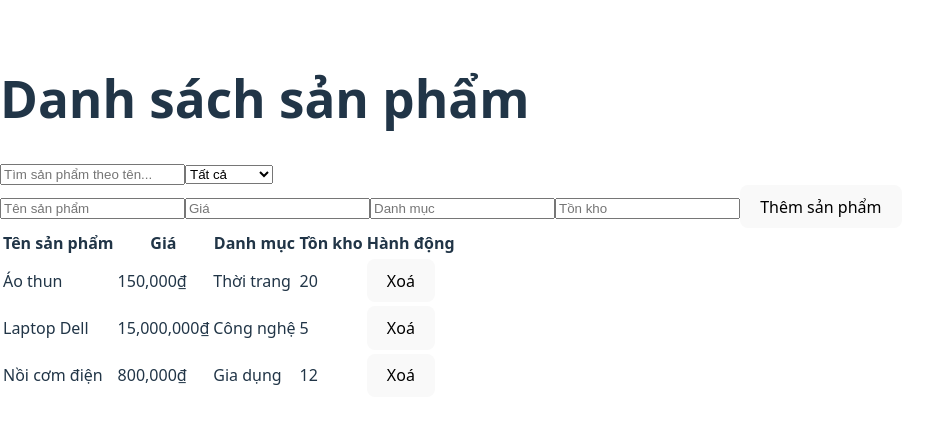
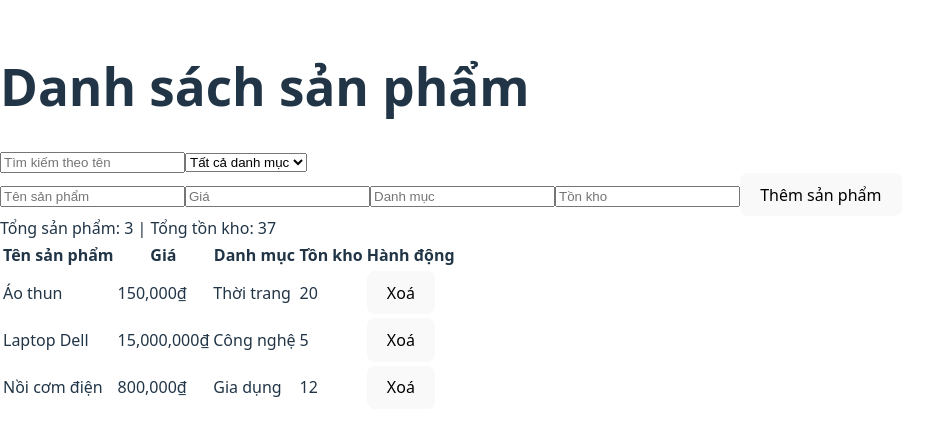
Before and after one commit to NguyenTamThanhIUH/NguyenTamThanh_ReactJS_TestCK, a React (Vite) app in the folder thuchanh/: page / in a window 1280 px wide. Shown: the part 182-618 px from the top of the page, without its empty margins (0-944 px from the left). Built offline with nearby package versions, Linux system fonts and the light colour scheme.

Commit message:
7. feat: hiển thị tổng số và tồn kho

```diff
--- a/thuchanh/src/components/ProductList.jsx
+++ b/thuchanh/src/components/ProductList.jsx
@@ -1,4 +1,4 @@
-import React, { useState } from "react";
+import React, { useState, useEffect } from "react";
 
 const initialProducts = [
   { id: 1, name: "Áo thun", price: 150000, category: "Thời trang", stock: 20 },
@@ -23,14 +23,6 @@ const ProductList = () => {
       ...prev,
       [name]: value,
     }));
-  };
-
-  const handleSearchChange = (e) => {
-    setSearchTerm(e.target.value);
-  };
-
-  const handleFilterChange = (e) => {
-    setFilterCategory(e.target.value);
   };
 
   const handleAddProduct = () => {
@@ -58,29 +50,43 @@ const ProductList = () => {
     }
   };
 
+  const handleSearch = (e) => {
+    setSearchTerm(e.target.value);
+  };
+
+  const handleFilterChange = (e) => {
+    setFilterCategory(e.target.value);
+  };
+
   const filteredProducts = products.filter((product) => {
-    const matchName = product.name.toLowerCase().includes(searchTerm.toLowerCase());
-    const matchCategory = filterCategory === "Tất cả" || product.category === filterCategory;
-    return matchName && matchCategory;
+    const matchesSearch = product.name.toLowerCase().includes(searchTerm.toLowerCase());
+    const matchesCategory = filterCategory === "Tất cả" || product.category === filterCategory;
+    return matchesSearch && matchesCategory;
   });
 
-  const allCategories = ["Tất cả", ...new Set(products.map((p) => p.category))];
+  const totalProducts = filteredProducts.length;
+  const totalStock = filteredProducts.reduce((sum, product) => sum + product.stock, 0);
 
   return (
     <div className="p-4 max-w-4xl mx-auto">
-      {/* Ô tìm kiếm và dropdown lọc danh mục */}
-      <div className="flex gap-4 mb-4">
+      {/* Tìm kiếm và lọc */}
+      <div className="mb-4 flex gap-4">
         <input
           type="text"
-          placeholder="Tìm sản phẩm theo tên..."
+          placeholder="Tìm kiếm theo tên"
           value={searchTerm}
-          onChange={handleSearchChange}
+          onChange={handleSearch}
           className="border p-2 flex-1"
         />
-        <select value={filterCategory} onChange={handleFilterChange} className="border p-2">
-          {allCategories.map((cat, index) => (
-            <option key={index} value={cat}>{cat}</option>
-          ))}
+        <select
+          value={filterCategory}
+          onChange={handleFilterChange}
+          className="border p-2"
+        >
+          <option value="Tất cả">Tất cả danh mục</option>
+          <option value="Thời trang">Thời trang</option>
+          <option value="Công nghệ">Công nghệ</option>
+          <option value="Gia dụng">Gia dụng</option>
         </select>
       </div>
 
@@ -126,6 +132,11 @@ const ProductList = () => {
         </button>
       </div>
 
+      {/* Thống kê tổng */}
+      <div className="mb-4 text-right font-semibold">
+        Tổng sản phẩm: {totalProducts} | Tổng tồn kho: {totalStock}
+      </div>
+
       {/* Bảng sản phẩm */}
       <table className="table-auto w-full border">
         <thead>
```
Also changed, not shown: thuchanh/minhchung/Câu7.PNG (added).
